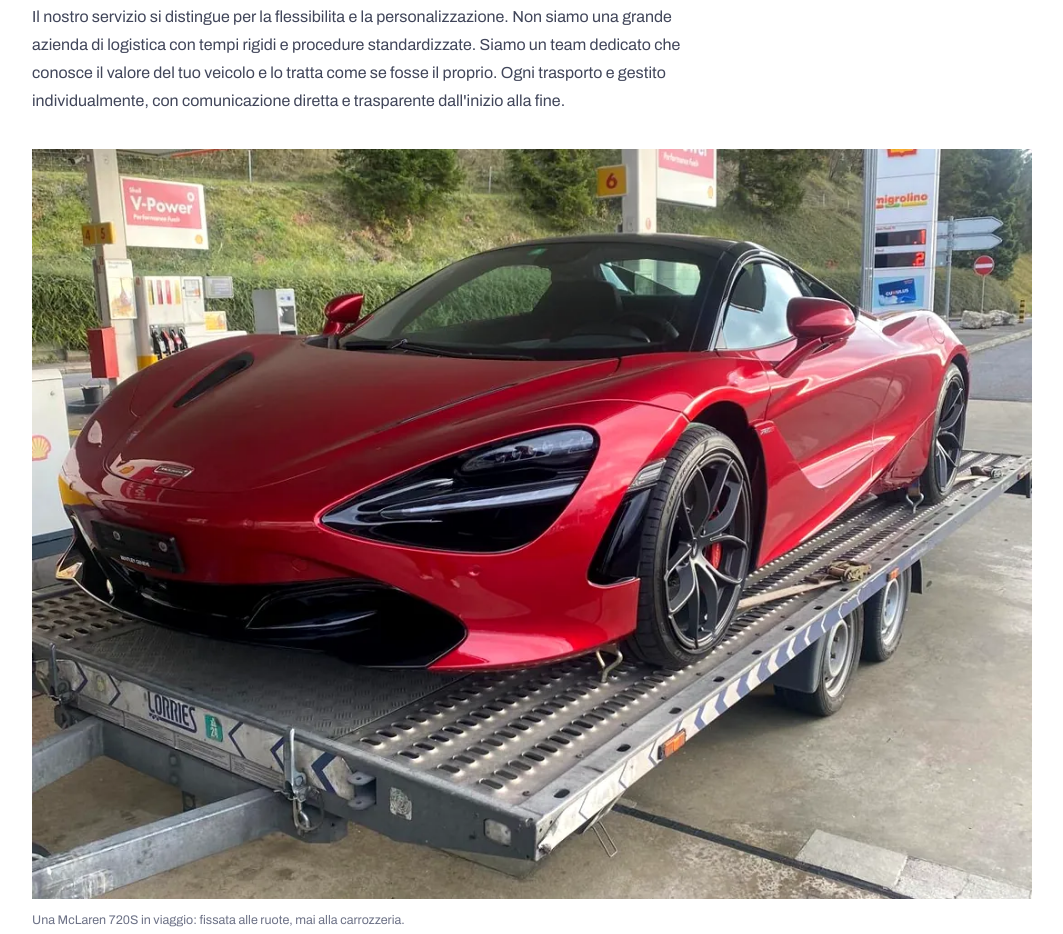
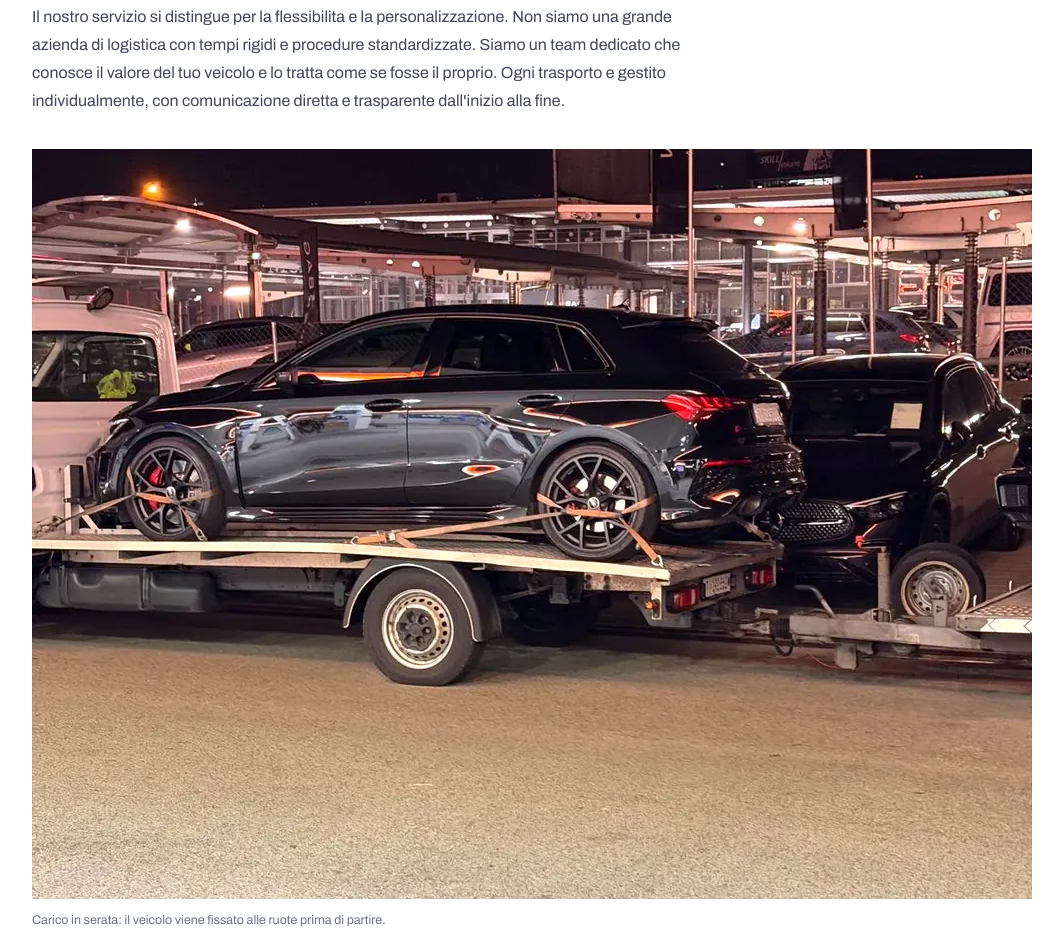
Before and after one commit to Mikec1810/ticinotransport, a plain HTML site: page trasporto-veicoli.html in a window 1280 px wide. Shown: the part 881-1815 px from the top of the page, without its empty margins (108-1171 px from the left). Drawn offline with nearby package versions, Linux system fonts and the light colour scheme.

Commit message:
La McLaren rossa passa alla scheda autosoccorso
Lo scatto notturno che era sulla scheda si sposta nella pagina trasporto
veicoli, cosi nessuna immagine resta ripetuta.

Co-Authored-By: Claude Opus 5 <noreply@anthropic.com>
Claude-Session: https://claude.ai/code/session_01FNiwvTUPS8CxZphtFSBjXm

```diff
--- a/trasporto-veicoli.html
+++ b/trasporto-veicoli.html
@@ -152,7 +152,7 @@
                 <p>TicinoTransport offre un servizio professionale di <strong>trasporto e consegna auto e moto</strong> su tutto il territorio svizzero e in Europa. Che si tratti di un'utilitaria acquistata online, di una supercar dal valore inestimabile o di una moto d'epoca da collezione, ci occupiamo noi di tutto: dal ritiro all'indirizzo di partenza alla consegna a destinazione, con la massima cura e attenzione per ogni dettaglio.</p>
                 <p>Il nostro servizio si distingue per la flessibilita e la personalizzazione. Non siamo una grande azienda di logistica con tempi rigidi e procedure standardizzate. Siamo un team dedicato che conosce il valore del tuo veicolo e lo tratta come se fosse il proprio. Ogni trasporto e gestito individualmente, con comunicazione diretta e trasparente dall'inizio alla fine.</p>
 
-                <figure class="scatto-pagina"><img src="img/n-mclaren-rossa.webp" alt="McLaren 720S rossa caricata sul carrello" loading="lazy" width="1100" height="825"><figcaption>Una McLaren 720S in viaggio: fissata alle ruote, mai alla carrozzeria.</figcaption></figure>
+                <figure class="scatto-pagina"><img src="img/n-soccorso.webp" alt="Veicolo caricato sul pianale di notte" loading="lazy" width="1000" height="750"><figcaption>Carico in serata: il veicolo viene fissato alle ruote prima di partire.</figcaption></figure>
 
                 <h2>Trasporto supercar e auto di lusso</h2>
                 <p><strong>Novità:</strong> per supercar, auto di lusso e d'epoca ora disponiamo di un <a href="trasporto-supercar-carrello-chiuso.html">carrello chiuso Debon Roadster C900</a>. L'auto viaggia completamente coperta, protetta da pioggia, sale e sguardi indiscreti.</p>
```
Also changed, not shown: index.html (+1 -1 lines).
